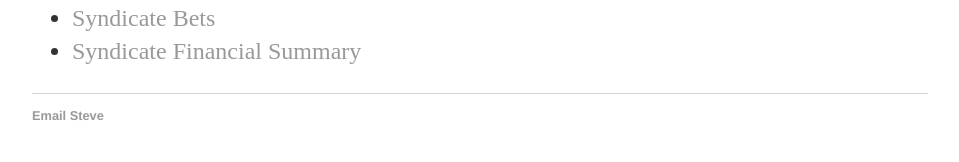
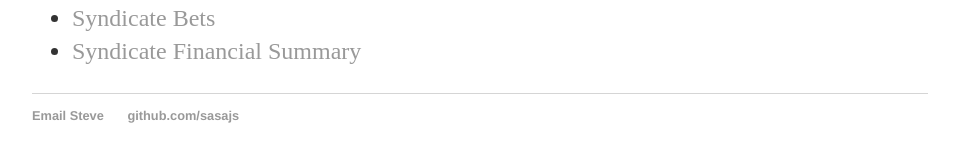
Before and after one commit to tsmith3480/sasajs.github.io, a Jekyll site: the page built from index.html, in a window 1280 px wide. Shown: the part 483-645 px from the top of the page, without its empty margins (160-1119 px from the left). Built offline with Jekyll 4.4.1, drawn with Linux system fonts in a browser that asks for light colours.

Commit message:
Update default.html

```diff
--- a/_layouts/default.html
+++ b/_layouts/default.html
@@ -24,10 +24,10 @@
 
   <footer>
    <ul>
-   <li><a href="mailto:steve.schilhabel@gmail.com">Email Steve</a></li>
-   <li><a href="https://github.com/sasajs"</a></li>
+   <li><a href="mailto:Steve.Schilhabel@gmail.com">Email Steve</a></li>
+   <li><a href="https://github.com/hankquinlan">github.com/sasajs</a></li>
    </ul>
-  </footer>
+</footer>
   </body>
 
 </html>
```
